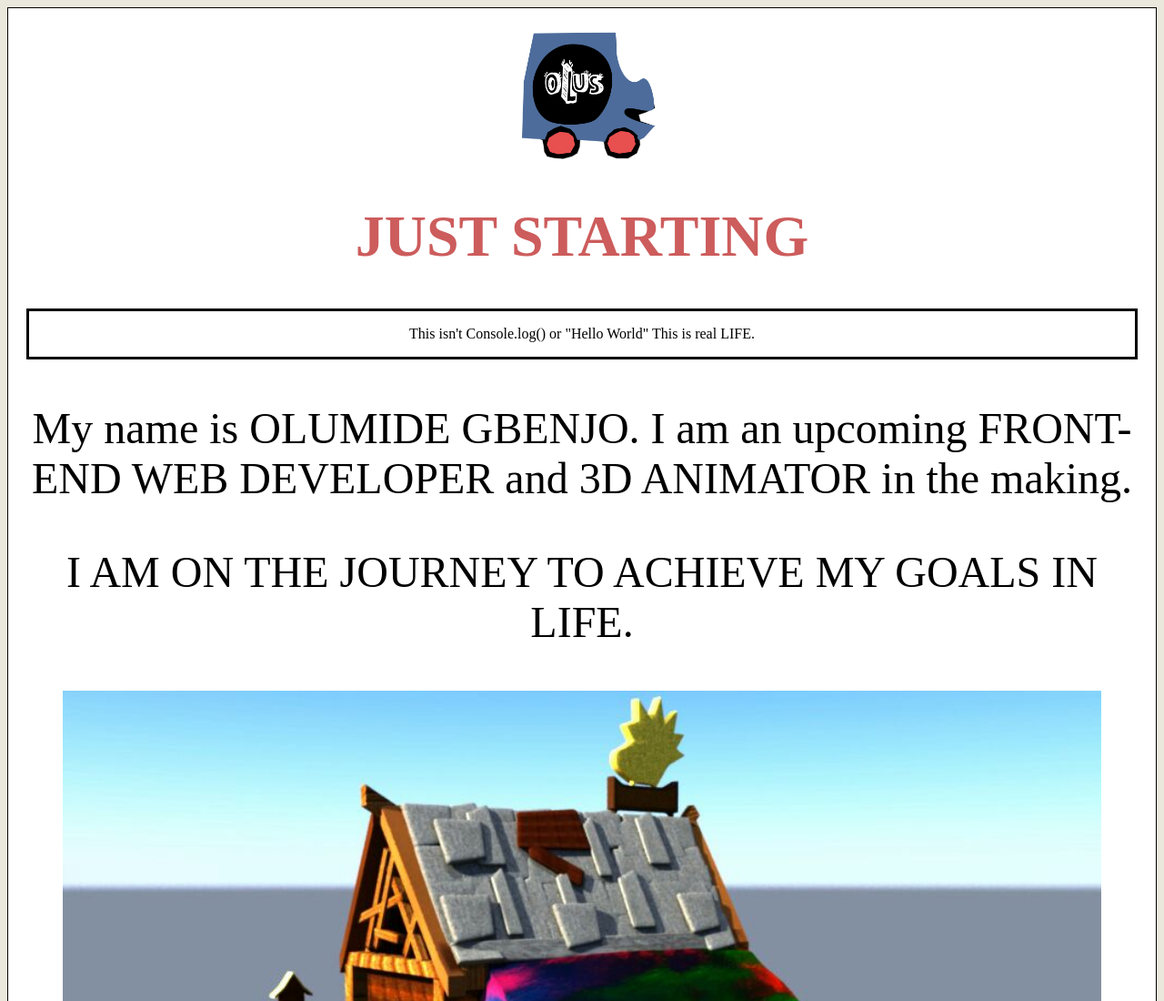
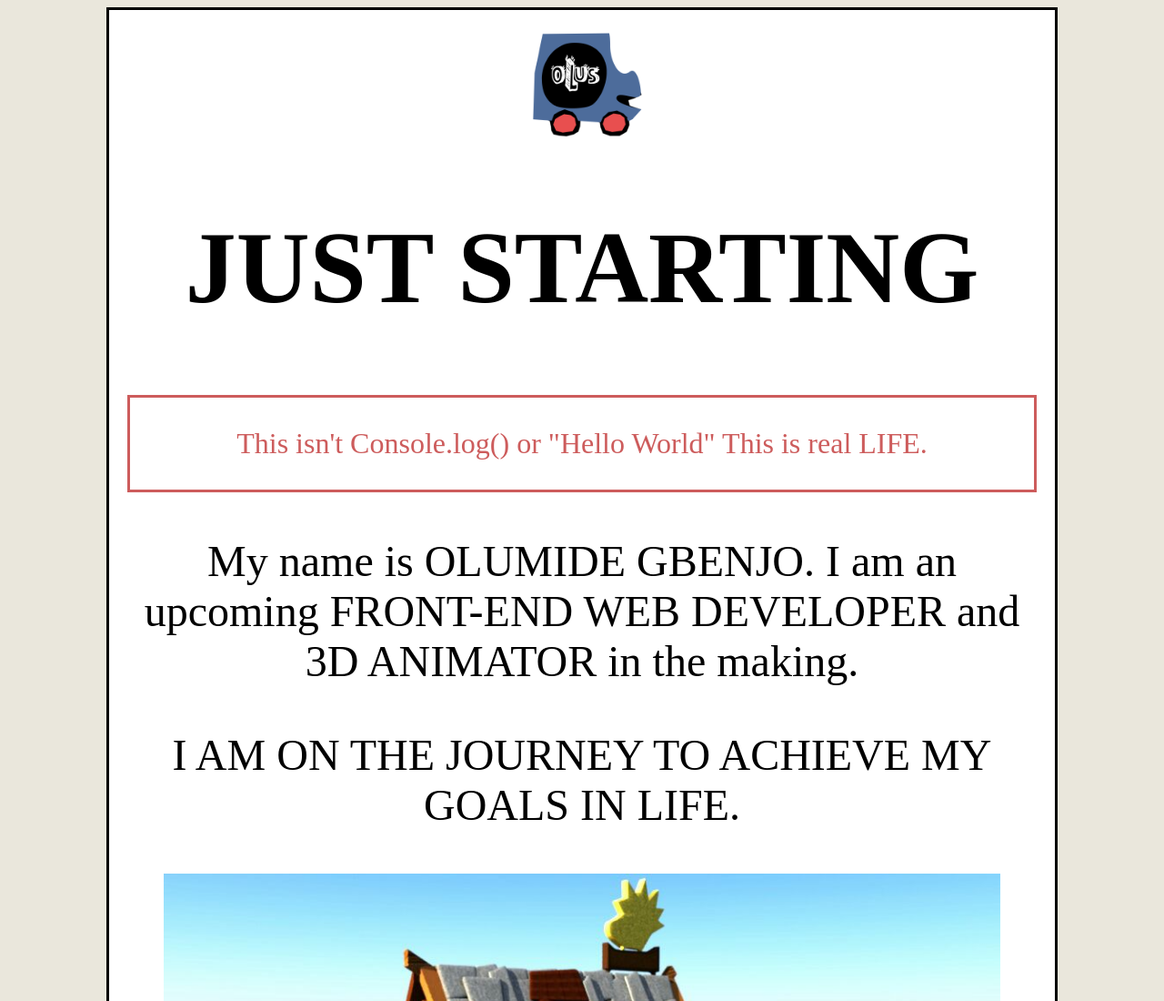
Before and after one commit to OlumideG/Olumidegbenjo, a plain HTML site: page index.html in a window 1280 px wide. Shown: the top 1100 px of the page at 91% size. Drawn offline with Linux system fonts and the light colour scheme.

Commit message:
Update style.css

```diff
--- a/style.css
+++ b/style.css
@@ -15,23 +15,24 @@ body{
  color: black;
  padding: 20px;
  margin: :150px;
- width: 1500px;
+ width: 1000px;
  margin-left: auto;
  margin-right: auto;
 border-style: solid;
-border-width: 1.5px;
+border-width: 3px;
 
 }
 
 h1{
-  color:  #CD5C5C;
-  font-size: 4em;
+  font-size: 7em;
 }
 
 .tig{
  margin-top: 1em;
  border-style: solid;
  border-width: 3px;
+ font-size: 2em;
+ color:  #CD5C5C;
 }
 
 .trotro{
```
